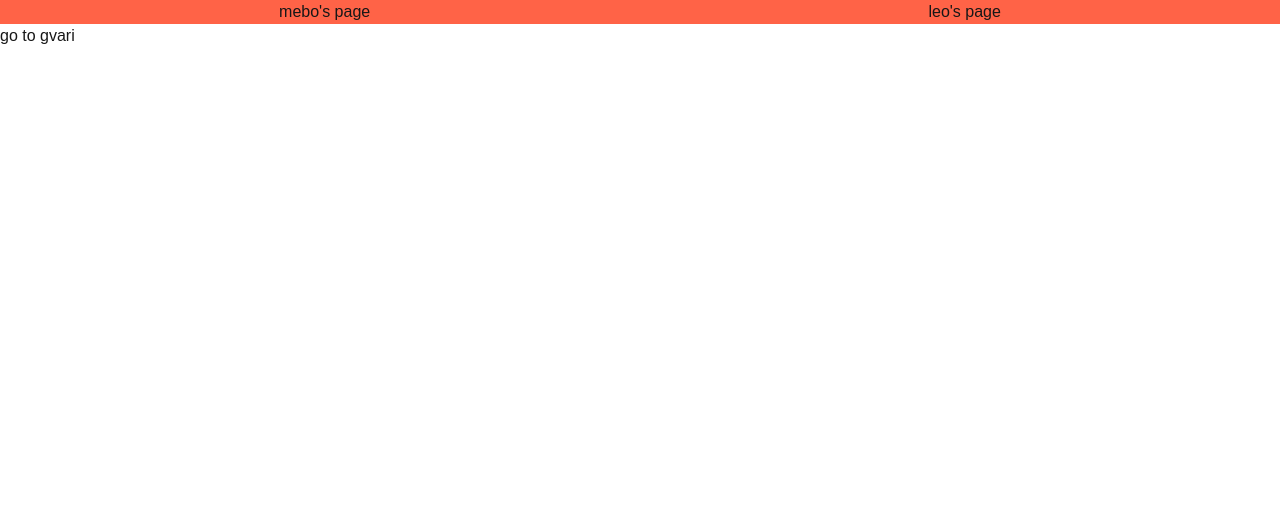
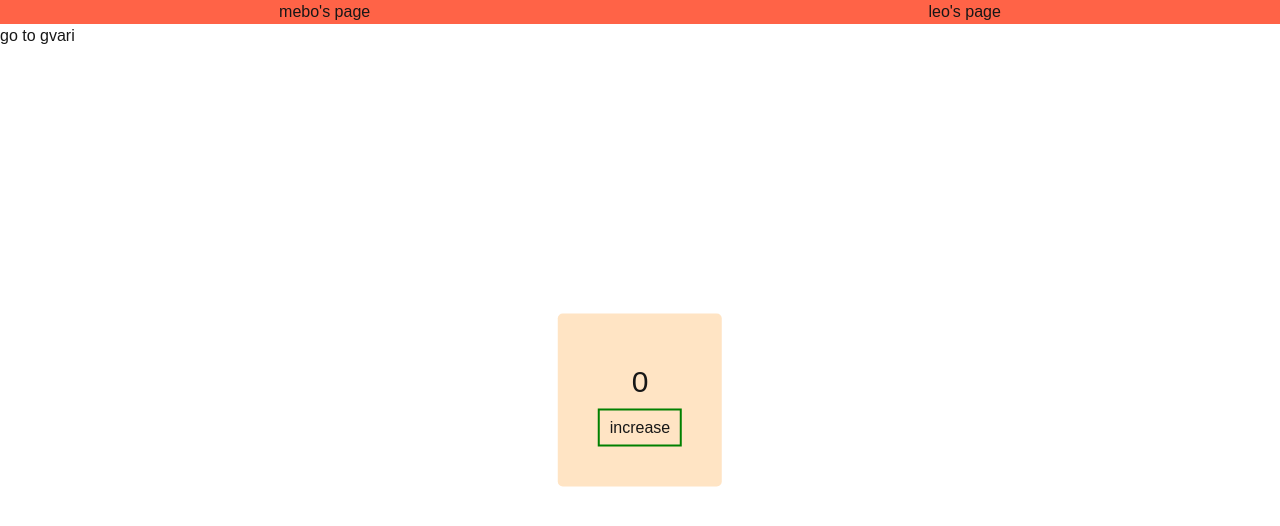
Before and after one commit to MerabSamkharadze/my_first_next_app, a Next.js app: page /mebo in a window 1280 px wide. Shown: the top 526 px of the page. Built offline with nearby package versions, Linux system fonts and the light colour scheme.

Commit message:
add counter on mebos page

```diff
--- /dev/null
+++ b/app/components/counter/Counter.module.css
@@ -0,0 +1,24 @@
+.Container {
+  position: absolute;
+  top: 50%;
+  left: 50%;
+  transform: translate(-50%, -50%);
+  background-color: bisque;
+  padding: 40px;
+  border-radius: 5px;
+}
+
+.Container h1 {
+  text-align: center;
+  font-size: 30px;
+  padding: 5px 10px;
+}
+
+.Container button {
+  border: 2px solid green;
+  padding: 5px 10px;
+  transition: all 0.3s;
+}
+.Container button:active {
+  transform: translateY(3px);
+}
--- /dev/null
+++ b/app/components/counter/Counter.tsx
@@ -0,0 +1,19 @@
+"use client";
+import style from './Counter.module.css'
+import { useState } from "react";
+
+export default () => {
+  const [counter, setCount] = useState(0);
+  return (
+    <div className={style.Container}>
+      <h1>{counter}</h1>
+      <button
+        onClick={() => {
+          setCount(counter + 1);
+        }}
+      >
+        increase
+      </button>
+    </div>
+  );
+};
--- a/app/layout.tsx
+++ b/app/layout.tsx
@@ -31,6 +31,7 @@ export default function RootLayout({
         className={`${geistSans.variable} ${geistMono.variable} antialiased`}
       >
         <Header />
+
         {children}
       </body>
     </html>
--- a/app/mebo/page.tsx
+++ b/app/mebo/page.tsx
@@ -1,9 +1,11 @@
 import Link from "next/link";
+import Counter from "../components/counter/Counter";
 
 export default () => {
   return (
     <div>
       <Link href={"/mebo/samkharadze"}>go to gvari</Link>
+      <Counter />
     </div>
   );
 };
```
